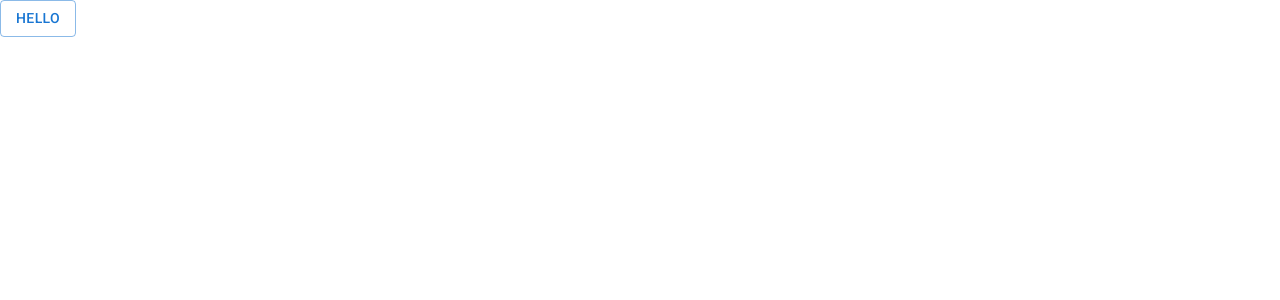
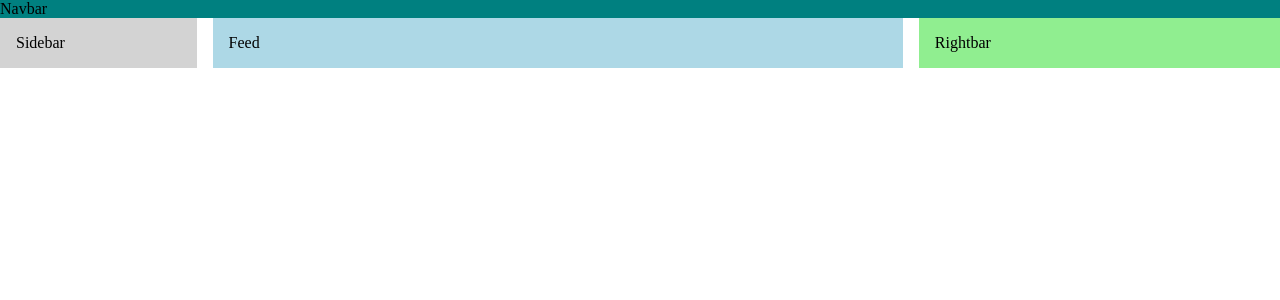
Before and after one commit to xueyublue/react-mui-demo, a React (Create React App) app: page / in a window 1280 px wide. Shown: the top 300 px of the page. Built offline with nearby package versions, Linux system fonts and the light colour scheme.

Commit message:
Added initial layout

```diff
--- a/src/App.js
+++ b/src/App.js
@@ -1,9 +1,18 @@
-import { Button } from "@mui/material";
+import { Button, Stack } from "@mui/material";
+import Feed from "./components/Feed";
+import Navbar from "./components/Navbar";
+import Rightbar from "./components/Rightbar";
+import Sidebar from "./components/Sidebar";
 
 function App() {
   return (
     <div>
-      <Button variant="outlined">HELLO</Button>
+      <Navbar />
+      <Stack direction="row" spacing={2} justifyContent="space-between">
+        <Sidebar />
+        <Feed />
+        <Rightbar />
+      </Stack>
     </div>
   );
 }
--- /dev/null
+++ b/src/components/Feed.jsx
@@ -0,0 +1,12 @@
+import React from "react";
+import { Box } from "@mui/material";
+
+const Feed = () => {
+  return (
+    <Box flex={4} bgcolor="lightblue" p={2}>
+      Feed
+    </Box>
+  );
+};
+
+export default Feed;
--- /dev/null
+++ b/src/components/Navbar.jsx
@@ -0,0 +1,8 @@
+import React from "react";
+import { Box } from "@mui/material";
+
+const Navbar = () => {
+  return <Box bgcolor="teal">Navbar</Box>;
+};
+
+export default Navbar;
--- /dev/null
+++ b/src/components/Rightbar.jsx
@@ -0,0 +1,12 @@
+import { Box } from "@mui/material";
+import React from "react";
+
+const Rightbar = () => {
+  return (
+    <Box flex={2} bgcolor="lightgreen" p={2}>
+      Rightbar
+    </Box>
+  );
+};
+
+export default Rightbar;
--- /dev/null
+++ b/src/components/Sidebar.jsx
@@ -0,0 +1,12 @@
+import { Box } from "@mui/material";
+import React from "react";
+
+const Sidebar = () => {
+  return (
+    <Box flex={1} bgcolor="lightgray" p={2}>
+      Sidebar
+    </Box>
+  );
+};
+
+export default Sidebar;
```
